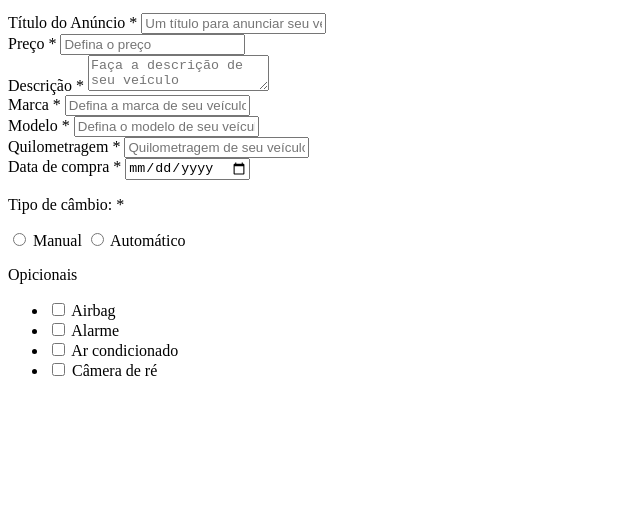
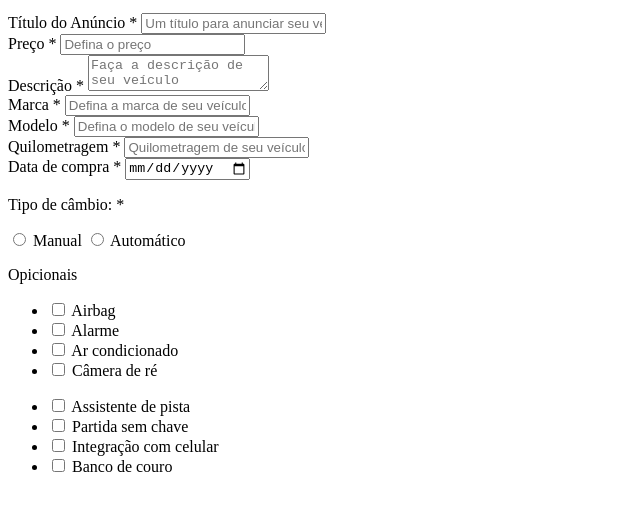
Before and after one commit to C4RV4LH0339/Project_Car_Store, a plain HTML site: page index.html in a window 1280 px wide. Shown: the part 178-688 px from the top of the page, without its empty margins (0-640 px from the left). Drawn offline with Linux system fonts and the light colour scheme.

Commit message:
criando html

```diff
--- a/index.html
+++ b/index.html
@@ -74,6 +74,26 @@
                         </li>
                     </ul>
                 </div>
+                <div>
+                    <ul>
+                        <li>
+                            <input type="checkbox" name="opcional[]" id="assistente_de_pista" value="assistente_de_pista">
+                            <label for="assistente_de_pista">Assistente de pista</label>
+                        </li>
+                        <li>
+                            <input type="checkbox" name="opcional[]" id="partida_sem_chave" value="partida_sem_chave">
+                            <label for="partida_sem_chave">Partida sem chave</label>
+                        </li>
+                        <li>
+                            <input type="checkbox" name="opcional[]" id="smartphone" value="smartphone">
+                            <label for="smartphone">Integração com celular</label>
+                        </li>
+                        <li>
+                            <input type="checkbox" name="opcional[]" id="banco_de_couro" value="banco_de_couro">
+                            <label for="banco_de_couro">Banco de couro</label>
+                        </li>
+                    </ul>
+                </div>
 
             </form>
         </div>
```
